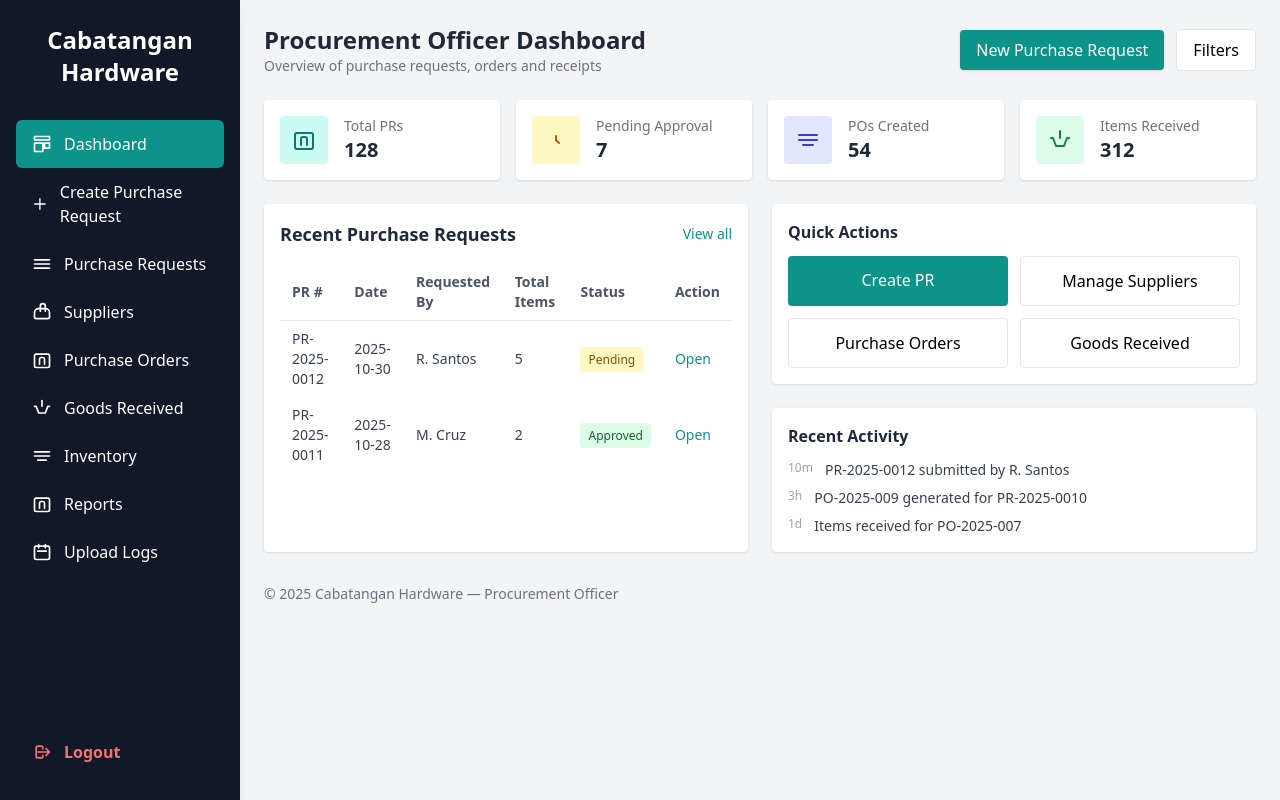
After one commit to Potchiiii/HardwarePOS, a PHP site: page /procurement/dashboard.php in a window 1280 px wide. The commit adds this page. Run offline with PHP 8.4, Linux system fonts and the light colour scheme; some libraries are stand-ins or nearby versions.

Commit message:
git commit -m "procurement: add dashboard and sidebar, update inventory fetch paths(UI ONLY)"

```diff
--- a/login.php
+++ b/login.php
@@ -46,6 +46,9 @@ if ($_SERVER['REQUEST_METHOD'] === 'POST') {
     else if ($user['user_type'] === 'cashier') {
         header("Location: staff/staff_dashboard.php");
     }
+    else if ($user['user_type'] === 'procurement') {
+        header("Location: procurement/dashboard.php");
+    }
     else {
         $message = "Invalid user type.";
         include 'error_alert.php';
--- /dev/null
+++ b/procurement/dashboard.php
@@ -0,0 +1,168 @@
+<?php
+  // Simple placeholders — replace with real DB queries as needed
+  $totalPRs = 128;
+  $pendingApproval = 7;
+  $poCreated = 54;
+  $itemsReceived = 312;
+
+  $currentPage = basename($_SERVER['PHP_SELF']);
+?>
+<!DOCTYPE html>
+<html lang="en">
+<head>
+  <meta charset="utf-8" />
+  <meta name="viewport" content="width=device-width,initial-scale=1" />
+  <title>Procurement Officer Dashboard - Cabatangan Hardware</title>
+  <link href="../assets/third_party/tailwind.min.css" rel="stylesheet">
+  <script src="../assets/third_party/feather.min.js"></script>
+  <style>
+    /* ensure main content is offset by the fixed sidebar width */
+    main { margin-left: 240px; padding: 24px; }
+  </style>
+</head>
+<body class="bg-gray-100 font-sans antialiased">
+
+  <?php include __DIR__ . '/includesProc/sidebar.php'; ?>
+
+  <main>
+    <header class="flex items-center justify-between mb-6">
+      <div>
+        <h1 class="text-2xl font-semibold text-gray-800">Procurement Officer Dashboard</h1>
+        <p class="text-sm text-gray-500">Overview of purchase requests, orders and receipts</p>
+      </div>
+      <div class="flex items-center gap-3">
+        <button class="px-4 py-2 bg-teal-600 text-white rounded shadow hover:bg-teal-700">New Purchase Request</button>
+        <button class="px-4 py-2 bg-white border rounded hover:bg-gray-50">Filters</button>
+      </div>
+    </header>
+
+    <!-- KPI Cards -->
+    <section class="grid grid-cols-1 md:grid-cols-4 gap-4 mb-6">
+      <div class="bg-white p-4 rounded shadow flex items-center gap-4">
+        <div class="p-3 bg-teal-100 text-teal-700 rounded">
+          <svg xmlns="http://www.w3.org/2000/svg" class="w-6 h-6" fill="none" viewBox="0 0 24 24" stroke="currentColor"><path stroke-linecap="round" stroke-linejoin="round" stroke-width="2" d="M9 17v-6a2 2 0 012-2h2a2 2 0 012 2v6M5 21h14a2 2 0 002-2V7a2 2 0 00-2-2H5a2 2 0 00-2 2v12a2 2 0 002 2z"/></svg>
+        </div>
+        <div>
+          <div class="text-sm text-gray-500">Total PRs</div>
+          <div class="text-xl font-bold text-gray-800"><?= number_format($totalPRs) ?></div>
+        </div>
+      </div>
+
+      <div class="bg-white p-4 rounded shadow flex items-center gap-4">
+        <div class="p-3 bg-yellow-100 text-yellow-700 rounded">
+          <svg xmlns="http://www.w3.org/2000/svg" class="w-6 h-6" fill="none" viewBox="0 0 24 24" stroke="currentColor"><path stroke-linecap="round" stroke-linejoin="round" stroke-width="2" d="M12 8v4l3 3"/></svg>
+        </div>
+        <div>
+          <div class="text-sm text-gray-500">Pending Approval</div>
+          <div class="text-xl font-bold text-gray-800"><?= number_format($pendingApproval) ?></div>
+        </div>
+      </div>
+
+      <div class="bg-white p-4 rounded shadow flex items-center gap-4">
+        <div class="p-3 bg-indigo-100 text-indigo-700 rounded">
+          <svg xmlns="http://www.w3.org/2000/svg" class="w-6 h-6" fill="none" viewBox="0 0 24 24" stroke="currentColor"><path stroke-linecap="round" stroke-linejoin="round" stroke-width="2" d="M3 7h18M3 12h18M7 17h10"/></svg>
+        </div>
+        <div>
+          <div class="text-sm text-gray-500">POs Created</div>
+          <div class="text-xl font-bold text-gray-800"><?= number_format($poCreated) ?></div>
+        </div>
+      </div>
+
+      <div class="bg-white p-4 rounded shadow flex items-center gap-4">
+        <div class="p-3 bg-green-100 text-green-700 rounded">
+          <svg xmlns="http://www.w3.org/2000/svg" class="w-6 h-6" fill="none" viewBox="0 0 24 24" stroke="currentColor"><path stroke-linecap="round" stroke-linejoin="round" stroke-width="2" d="M3 10h2l3 8h8l3-8h2M12 3v7"/></svg>
+        </div>
+        <div>
+          <div class="text-sm text-gray-500">Items Received</div>
+          <div class="text-xl font-bold text-gray-800"><?= number_format($itemsReceived) ?></div>
+        </div>
+      </div>
+    </section>
+
+    <section class="grid grid-cols-1 lg:grid-cols-2 gap-6">
+      <!-- Recent Purchase Requests -->
+      <div class="bg-white rounded shadow p-4">
+        <div class="flex items-center justify-between mb-4">
+          <h2 class="text-lg font-semibold text-gray-800">Recent Purchase Requests</h2>
+          <a href="pr_list.php" class="text-sm text-teal-600 hover:underline">View all</a>
+        </div>
+
+        <!-- Replace the static rows below with DB-generated rows -->
+        <div class="overflow-x-auto">
+          <table class="w-full text-left text-sm">
+            <thead class="text-gray-600 border-b">
+              <tr>
+                <th class="py-2 px-3">PR #</th>
+                <th class="py-2 px-3">Date</th>
+                <th class="py-2 px-3">Requested By</th>
+                <th class="py-2 px-3">Total Items</th>
+                <th class="py-2 px-3">Status</th>
+                <th class="py-2 px-3">Action</th>
+              </tr>
+            </thead>
+            <tbody class="text-gray-700">
+              <tr class="hover:bg-gray-50">
+                <td class="py-2 px-3">PR-2025-0012</td>
+                <td class="py-2 px-3">2025-10-30</td>
+                <td class="py-2 px-3">R. Santos</td>
+                <td class="py-2 px-3">5</td>
+                <td class="py-2 px-3"><span class="px-2 py-1 text-xs bg-yellow-100 text-yellow-800 rounded">Pending</span></td>
+                <td class="py-2 px-3"><a href="view_pr.php?id=12" class="text-teal-600 hover:underline">Open</a></td>
+              </tr>
+              <tr class="hover:bg-gray-50">
+                <td class="py-2 px-3">PR-2025-0011</td>
+                <td class="py-2 px-3">2025-10-28</td>
+                <td class="py-2 px-3">M. Cruz</td>
+                <td class="py-2 px-3">2</td>
+                <td class="py-2 px-3"><span class="px-2 py-1 text-xs bg-green-100 text-green-800 rounded">Approved</span></td>
+                <td class="py-2 px-3"><a href="view_pr.php?id=11" class="text-teal-600 hover:underline">Open</a></td>
+              </tr>
+              <!-- ... dynamic rows ... -->
+            </tbody>
+          </table>
+        </div>
+      </div>
+
+      <!-- Quick Actions & Recent Activity -->
+      <div class="space-y-6">
+        <div class="bg-white rounded shadow p-4">
+          <h3 class="text-md font-semibold text-gray-800 mb-3">Quick Actions</h3>
+          <div class="grid grid-cols-2 gap-3">
+            <a href="create_pr.php" class="block p-3 bg-teal-600 text-white rounded text-center">Create PR</a>
+            <a href="suppliers.php" class="block p-3 bg-white border rounded text-center">Manage Suppliers</a>
+            <a href="purchase_orders.php" class="block p-3 bg-white border rounded text-center">Purchase Orders</a>
+            <a href="goods_received.php" class="block p-3 bg-white border rounded text-center">Goods Received</a>
+          </div>
+        </div>
+
+        <div class="bg-white rounded shadow p-4">
+          <h3 class="text-md font-semibold text-gray-800 mb-3">Recent Activity</h3>
+          <ul class="text-sm text-gray-700 space-y-2">
+            <li class="flex items-start gap-3">
+              <span class="text-xs text-gray-400">10m</span>
+              <div>PR-2025-0012 submitted by R. Santos</div>
+            </li>
+            <li class="flex items-start gap-3">
+              <span class="text-xs text-gray-400">3h</span>
+              <div>PO-2025-009 generated for PR-2025-0010</div>
+            </li>
+            <li class="flex items-start gap-3">
+              <span class="text-xs text-gray-400">1d</span>
+              <div>Items received for PO-2025-007</div>
+            </li>
+          </ul>
+        </div>
+      </div>
+    </section>
+
+    <footer class="mt-8 text-sm text-gray-500">
+      © <?= date('Y') ?> Cabatangan Hardware — Procurement Officer
+    </footer>
+  </main>
+
+  <script>
+    // initialize icons if feather is loaded
+    if (window.feather) { feather.replace(); }
+  </script>
+</body>
+</html>
--- /dev/null
+++ b/procurement/includesProc/sidebar.php
@@ -0,0 +1,124 @@
+<?php
+  // Detect current page for active link styling
+  $currentPage = basename($_SERVER['PHP_SELF']);
+?>
+<div class="h-screen w-[240px] fixed top-0 left-0 bg-gray-900 text-white flex flex-col px-4 py-6 shadow-lg">
+  <h2 class="text-2xl font-bold text-center mb-8 text-white">Cabatangan Hardware</h2>
+
+  <a href="../procurement/dashboard.php"
+     class="flex items-center gap-3 py-3 px-4 rounded-md transition
+     <?= $currentPage === 'dashboard.php' ? 'bg-teal-600' : 'hover:bg-gray-800' ?>">
+    <svg xmlns="http://www.w3.org/2000/svg" class="w-5 h-5" fill="none" viewBox="0 0 24 24" stroke="currentColor">
+      <path stroke-linecap="round" stroke-linejoin="round" stroke-width="2"
+            d="M3 3h18v4H3V3zm0 8h10v10H3V11zm12 0h6v6h-6V11z"/>
+    </svg>
+    Dashboard
+  </a>
+
+  <a href="../procurement/create_pr.php"
+     class="flex items-center gap-3 py-3 px-4 rounded-md transition
+     <?= $currentPage === 'create_pr.php' ? 'bg-teal-600' : 'hover:bg-gray-800' ?>">
+    <svg xmlns="http://www.w3.org/2000/svg" class="w-5 h-5" fill="none" viewBox="0 0 24 24" stroke="currentColor">
+      <path stroke-linecap="round" stroke-linejoin="round" stroke-width="2"
+            d="M12 4v16m8-8H4"/>
+    </svg>
+    Create Purchase Request
+  </a>
+
+  <a href="../procurement/pr_list.php"
+     class="flex items-center gap-3 py-3 px-4 rounded-md transition
+     <?= $currentPage === 'pr_list.php' ? 'bg-teal-600' : 'hover:bg-gray-800' ?>">
+    <svg xmlns="http://www.w3.org/2000/svg" class="w-5 h-5" fill="none" viewBox="0 0 24 24" stroke="currentColor">
+      <path stroke-linecap="round" stroke-linejoin="round" stroke-width="2"
+            d="M3 7h18M3 12h18M3 17h18"/>
+    </svg>
+    Purchase Requests
+  </a>
+
+  <a href="../procurement/suppliers.php"
+     class="flex items-center gap-3 py-3 px-4 rounded-md transition
+     <?= $currentPage === 'suppliers.php' ? 'bg-teal-600' : 'hover:bg-gray-800' ?>">
+    <svg xmlns="http://www.w3.org/2000/svg" class="w-5 h-5" fill="none" viewBox="0 0 24 24" stroke="currentColor">
+      <path stroke-linecap="round" stroke-linejoin="round" stroke-width="2"
+            d="M16 11V5a3 3 0 00-6 0v6M5 20h14a2 2 0 002-2v-5a5 5 0 00-5-5H8a5 5 0 00-5 5v5a2 2 0 002 2z"/>
+    </svg>
+    Suppliers
+  </a>
+
+  <a href="../procurement/purchase_orders.php"
+     class="flex items-center gap-3 py-3 px-4 rounded-md transition
+     <?= $currentPage === 'purchase_orders.php' ? 'bg-teal-600' : 'hover:bg-gray-800' ?>">
+    <svg xmlns="http://www.w3.org/2000/svg" class="w-5 h-5" fill="none" viewBox="0 0 24 24" stroke="currentColor">
+      <path stroke-linecap="round" stroke-linejoin="round" stroke-width="2"
+            d="M9 17v-6a2 2 0 012-2h2a2 2 0 012 2v6M5 21h14a2 2 0 002-2V7a2 2 0 00-2-2H5a2 2 0 00-2 2v12a2 2 0 002 2z"/>
+    </svg>
+    Purchase Orders
+  </a>
+
+  <a href="../procurement/goods_received.php"
+     class="flex items-center gap-3 py-3 px-4 rounded-md transition
+     <?= $currentPage === 'goods_received.php' ? 'bg-teal-600' : 'hover:bg-gray-800' ?>">
+    <svg xmlns="http://www.w3.org/2000/svg" class="w-5 h-5" fill="none" viewBox="0 0 24 24" stroke="currentColor">
+      <path stroke-linecap="round" stroke-linejoin="round" stroke-width="2"
+            d="M3 10h2l3 8h8l3-8h2M12 3v7"/>
+    </svg>
+    Goods Received
+  </a>
+
+  <a href="../procurement/inventory.php"
+     class="flex items-center gap-3 py-3 px-4 rounded-md transition
+     <?= $currentPage === 'inventory.php' ? 'bg-teal-600' : 'hover:bg-gray-800' ?>">
+    <svg xmlns="http://www.w3.org/2000/svg" class="w-5 h-5" fill="none" viewBox="0 0 24 24" stroke="currentColor">
+      <path stroke-linecap="round" stroke-linejoin="round" stroke-width="2"
+            d="M3 7h18M3 12h18M7 17h10"/>
+    </svg>
+    Inventory
+  </a>
+
+  <a href="../procurement/reports.php"
+     class="flex items-center gap-3 py-3 px-4 rounded-md transition
+     <?= $currentPage === 'reports.php' ? 'bg-teal-600' : 'hover:bg-gray-800' ?>">
+    <svg xmlns="http://www.w3.org/2000/svg" class="w-5 h-5" fill="none" viewBox="0 0 24 24" stroke="currentColor">
+      <path stroke-linecap="round" stroke-linejoin="round" stroke-width="2"
+            d="M9 17v-6a2 2 0 012-2h2a2 2 0 012 2v6M5 21h14a2 2 0 002-2V7a2 2 0 00-2-2H5a2 2 0 00-2 2v12a2 2 0 002 2z"/>
+    </svg>
+    Reports
+  </a>
+
+  <a href="../procurement/upload_logs.php"
+     class="flex items-center gap-3 py-3 px-4 rounded-md transition
+     <?= $currentPage === 'upload_logs.php' ? 'bg-teal-600' : 'hover:bg-gray-800' ?>">
+    <svg xmlns="http://www.w3.org/2000/svg" class="w-5 h-5" fill="none" viewBox="0 0 24 24" stroke="currentColor">
+      <path stroke-linecap="round" stroke-linejoin="round" stroke-width="2"
+            d="M8 7V3m8 4V3m-9 8h10M5 21h14a2 2 0 002-2V7a2 2 0 00-2-2H5a2 2 0 00-2 2v12a2 2 0 002 2z"/>
+    </svg>
+    Upload Logs
+  </a>
+
+  <a href="#" onclick="logout()"
+     class="flex items-center gap-3 mt-auto py-3 px-4 rounded-md text-red-400 font-semibold hover:bg-red-700 hover:text-white transition">
+    <svg xmlns="http://www.w3.org/2000/svg" class="w-5 h-5" fill="none" viewBox="0 0 24 24" stroke="currentColor">
+      <path stroke-linecap="round" stroke-linejoin="round" stroke-width="2"
+            d="M17 16l4-4m0 0l-4-4m4 4H7m6 4v1a2 2 0 01-2 2H7a2 2 0 01-2-2V7a2 2 0 012-2h4a2 2 0 012 2v1"/>
+    </svg>
+    Logout
+  </a>
+</div>
+
+<script src="../assets/third_party/tailwind.min.js"></script>
+<script src="../assets/third_party/sweetalert.min.js"></script>
+<script>
+  function logout() {
+    swal({
+      title: "Logout Confirmation",
+      text: "Are you sure you want to logout?",
+      icon: "warning",
+      buttons: ["Cancel", "Logout"],
+      dangerMode: true,
+    }).then((willLogout) => {
+      if (willLogout) {
+        window.location.href = "../includes/logout.php";
+      }
+    });
+  }
+</script>
```
